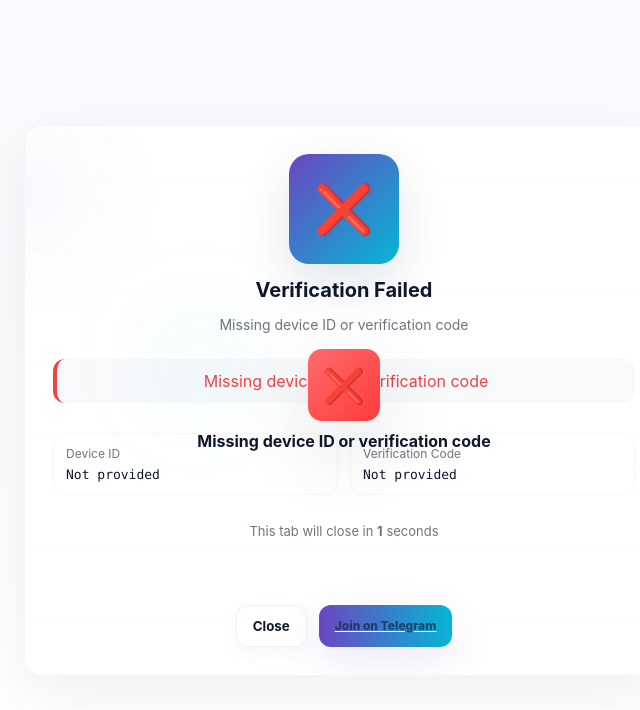
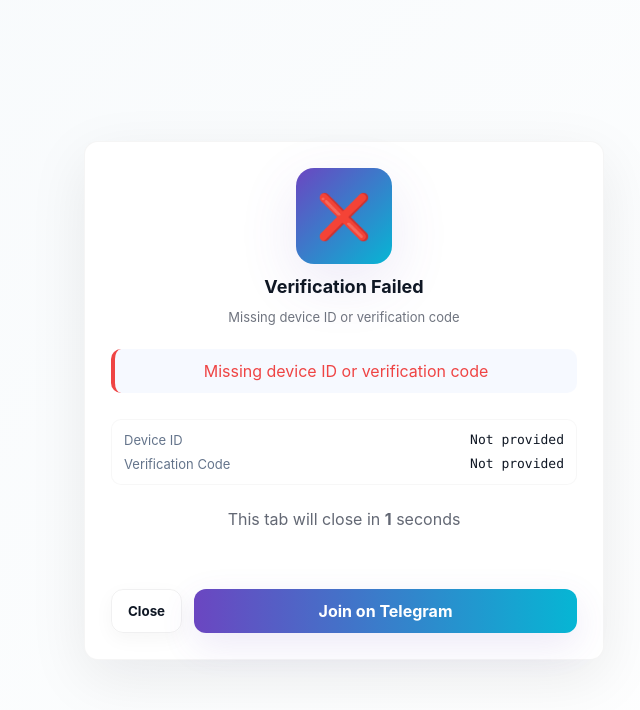
Before and after one commit to realapk-alt/cyberXlink, a plain HTML site: page index.html in a window 1280 px wide. Shown: the whole page, without its empty margins (296-936 px from the left). Drawn offline with Linux system fonts and the light colour scheme.

Commit message:
Add files via upload

```diff
--- a/index.html
+++ b/index.html
@@ -2,73 +2,40 @@
 <head>
   <meta charset="utf-8" />
   <meta name="viewport" content="width=device-width,initial-scale=1" />
-  <title>Device Verification — Glass iOS Style</title>
+  <title>Device Verification</title>
   <script src="https://www.gstatic.com/firebasejs/8.10.0/firebase-app.js"></script>
   <script src="https://www.gstatic.com/firebasejs/8.10.0/firebase-database.js"></script>
   <style>
     :root{
-      --bg-1:#0f172a; --bg-2:#ffffff;
-      --card-bg: rgba(255,255,255,0.82);
-      --glass: rgba(255,255,255,0.6);
-      --accent-a: #6b46c1; /* purple */
-      --accent-b: #06b6d4; /* cyan */
-      --muted: #0f172a;
-      --success: #16a34a;
-      --error: #ef4444;
-    }@media (prefers-color-scheme: light){
-  :root{--bg-1:#f7fafc;--bg-2:#ffffff;--card-bg:rgba(255,255,255,0.98);--muted:#0f172a}
+      --bg1:#f7fafc; --bg2:#ffffff;
+      --accent1:#6b46c1; --accent2:#06b6d4;
+      --muted:#0f1724; --success:#16a34a; --error:#ef4444;
     }
-
-*{box-sizing:border-box;margin:0;padding:0;font-family:-apple-system, BlinkMacSystemFont, 'Segoe UI', Roboto, 'Helvetica Neue', Arial}
-body{min-height:100vh;display:flex;align-items:center;justify-content:center;padding:28px;background:linear-gradient(180deg,#f7f9fc,#ffffff);color:var(--muted)}
-
-.card{width:100%;max-width:640px;border-radius:18px;padding:28px;background:linear-gradient(180deg, rgba(255,255,255,0.96), rgba(255,255,255,0.9));box-shadow:0 18px 60px rgba(15,23,42,0.06);border:1px solid rgba(16,24,40,0.04);backdrop-filter: blur(8px);position:relative;overflow:hidden}
-.card::before{content:'';position:absolute;left:-120px;top:-60px;width:420px;height:420px;background:radial-gradient(circle at 30% 30%, rgba(107,70,193,0.08), transparent 20%), radial-gradient(circle at 70% 70%, rgba(6,182,212,0.06), transparent 20%);filter:blur(40px);pointer-events:none}
-
-.center{display:flex;flex-direction:column;align-items:center;gap:14px}
-
-.icon{width:110px;height:110px;border-radius:20px;display:flex;align-items:center;justify-content:center;font-size:48px;color:white;background:linear-gradient(135deg,var(--accent-a),var(--accent-b));box-shadow:0 18px 50px rgba(11,36,66,0.12);transition:transform .45s cubic-bezier(.2,.9,.28,1),opacity .25s}
-.icon.pop{animation:pop .9s ease-in-out both}
+    *{box-sizing:border-box;margin:0;padding:0;font-family:-apple-system,BlinkMacSystemFont,'Segoe UI',Roboto,Arial}
+    body{min-height:100vh;display:flex;align-items:center;justify-content:center;padding:20px;background:linear-gradient(135deg,var(--bg1),var(--bg2));color:var(--muted)}
+    .card{width:100%;max-width:520px;background:#fff;border-radius:14px;padding:26px;box-shadow:0 18px 60px rgba(2,6,23,0.08);border:1px solid rgba(2,6,23,0.04)}
+    .center{display:flex;flex-direction:column;align-items:center;gap:12px}
+    .icon{width:96px;height:96px;border-radius:18px;display:flex;align-items:center;justify-content:center;font-size:44px;color:#fff;background:linear-gradient(135deg,var(--accent1),var(--accent2));box-shadow:0 18px 60px rgba(107,70,193,0.12);transition:transform .45s ease}
+    .icon.pop{animation:pop .8s ease both}
     @keyframes pop{0%{transform:scale(.9)}50%{transform:scale(1.06)}100%{transform:scale(1)}}
-
-h1{font-size:20px;color:var(--muted);font-weight:700}
-.lead{font-size:14px;color:rgba(15,23,42,0.6);text-align:center}
-
-.status{width:100%;margin-top:12px;padding:12px;border-radius:12px;background:rgba(245,247,250,0.7);border-left:4px solid var(--accent-a);display:flex;align-items:center;justify-content:center}
-.status.loading{border-left-color:#f59e0b;color:#92400e}
-.status.success{border-left-color:var(--success);color:var(--success)}
-.status.error{border-left-color:var(--error);color:var(--error)}
-
-.device-info{margin-top:16px;width:100%;display:grid;grid-template-columns:1fr 1fr;gap:12px}
-.info{background:linear-gradient(180deg, rgba(255,255,255,0.92), rgba(255,255,255,0.88));padding:12px;border-radius:12px;border:1px solid rgba(16,24,40,0.03)}
-.label{font-size:12px;color:rgba(15,23,42,0.6)}
-.value{font-family:ui-monospace,SFMono-Regular,Menlo,Monaco,monospace;color:var(--muted);font-size:13px;margin-top:6px;word-break:break-all}
-
-.count{margin-top:14px;color:rgba(15,23,42,0.6);font-size:13px;text-align:center}
+    h1{font-size:18px;color:var(--muted);font-weight:700}
+    .lead{font-size:13px;color:rgba(15,23,42,0.6);text-align:center}
+    .status-box{width:100%;margin-top:12px;padding:12px;border-radius:10px;background:rgba(240,246,255,0.6);border-left:4px solid var(--accent1);display:flex;align-items:center;justify-content:center;transition:all .3s}
+    .status-loading{border-left-color:#f59e0b;color:#92400e}
+    .status-success{border-left-color:var(--success);color:var(--success)}
+    .status-error{border-left-color:var(--error);color:var(--error)}
+    .device-info{margin-top:14px;width:100%;background:rgba(255,255,255,0.9);padding:12px;border-radius:10px;display:flex;flex-direction:column;gap:8px;border:1px solid rgba(2,6,23,0.03)}
+    .row{display:flex;justify-content:space-between;align-items:center}
+    .label{font-size:13px;color:#64748b}
+    .value{font-family:ui-monospace,SFMono-Regular,Menlo,Monaco,monospace;color:var(--muted);font-size:13px}
+    .count{margin-top:12px;color:rgba(15,23,42,0.65);text-align:center}
     .progress{height:8px;background:#eef2ff;border-radius:999px;margin-top:12px;overflow:hidden}
-.progress-bar{height:100%;width:0%;background:linear-gradient(90deg,var(--accent-a),var(--accent-b));transition:width linear}
-
-/* iOS style buttons */
-.actions{display:flex;gap:12px;justify-content:center;margin-top:18px}
-.btn{padding:12px 16px;border-radius:12px;border:none;cursor:pointer;font-weight:700;display:inline-flex;align-items:center;gap:10px}
-.btn.close{background:transparent;border:1px solid rgba(15,23,42,0.06);color:var(--muted);box-shadow:0 6px 20px rgba(15,23,42,0.04)}
-.btn.telegram{background:linear-gradient(90deg,var(--accent-a),var(--accent-b));color:white;box-shadow:0 14px 40px rgba(107,70,193,0.12)}
-
-.btn.telegram .label{font-weight:800}
-
-/* final centered overlay (small icon + text) */
-.final{position:absolute;inset:0;display:flex;align-items:center;justify-content:center;flex-direction:column;pointer-events:none;opacity:0;transition:opacity .28s ease,transform .28s ease}
-.final.show{opacity:1;pointer-events:auto}
-.final .big{width:72px;height:72px;border-radius:14px;display:flex;align-items:center;justify-content:center;font-size:34px;color:white;box-shadow:0 28px 80px rgba(16,24,40,0.12)}
-.final.error .big{background:linear-gradient(135deg,#ff6b6b,#ff3b3b)}
-.final.success .big{background:linear-gradient(135deg,#34d399,#10b981)}
-.final .text{margin-top:10px;color:var(--muted);font-weight:700}
-
-/* hide main icon when final visible */
-.final.show ~ .center .icon{opacity:0}
-
-@media (max-width:520px){.icon{width:92px;height:92px;font-size:40px}.final .big{width:64px;height:64px;font-size:30px}}
-
+    .progress-bar{height:100%;width:0%;background:linear-gradient(90deg,var(--accent1),var(--accent2));transition:width linear}
+    .actions{display:flex;gap:12px;justify-content:center;margin-top:16px;width:100%}
+    .btn{padding:12px 16px;border-radius:12px;border:none;cursor:pointer;font-weight:700}
+    .btn.close{background:transparent;border:1px solid rgba(2,6,23,0.06);color:var(--muted);box-shadow:0 6px 20px rgba(2,6,23,0.04)}
+    .btn.tele{flex:1 1 auto;background:linear-gradient(90deg,var(--accent1),var(--accent2));color:white;box-shadow:0 12px 36px rgba(107,70,193,0.12);display:inline-flex;align-items:center;justify-content:center;text-decoration:none}
+    @media (max-width:480px){.icon{width:80px;height:80px;font-size:36px}}
   </style>
 </head>
 <body>
@@ -76,35 +43,23 @@ h1{font-size:20px;color:var(--muted);font-weight:700}
     <div class="center">
       <div id="icon" class="icon">⏳</div>
       <h1 id="title">Verifying Your Device</h1>
-      <div class="lead" id="subtitle">Please wait while we check the verification code.</div><div id="status" class="status loading"><div id="statusText">Checking verification code...</div></div>
-
+      <div class="lead" id="subtitle">Checking verification code...</div>
+      <div id="statusBox" class="status-box status-loading">
+        <div id="statusText">Checking verification code...</div>
+      </div>
       <div class="device-info">
-    <div class="info">
-      <div class="label">Device ID</div>
-      <div id="deviceId" class="value">Loading...</div>
+        <div class="row"><div class="label">Device ID</div><div id="deviceId" class="value">Loading...</div></div>
+        <div class="row"><div class="label">Verification Code</div><div id="verificationCode" class="value">Loading...</div></div>
       </div>
-    <div class="info">
-      <div class="label">Verification Code</div>
-      <div id="verificationCode" class="value">Loading...</div>
+      <div class="count">This tab will close in <strong id="countdown">3</strong> seconds</div>
+      <div class="progress"><div id="progressBar" class="progress-bar"></div></div>
+      <div class="actions">
+        <button id="closeBtn" class="btn close">Close</button>
+        <a id="teleBtn" class="btn tele" href="https://t.me/aboutofhcs" target="_blank" rel="noopener noreferrer">Join on Telegram</a>
       </div>
     </div>
-
-  <div class="count">This tab will close in <strong id="countdown">3</strong> seconds</div>
-  <div class="progress"><div id="progressBar" class="progress-bar"></div></div>
-
-  <div class="actions">
-    <button id="closeBtn" class="btn close">Close</button>
-    <a id="teleBtn" class="btn telegram" href="https://t.me/aboutofhcs" target="_blank" rel="noopener noreferrer"><span class="label">Join on Telegram</span></a>
   </div>
-</div>
-
-<div id="final" class="final" aria-hidden="true">
-  <div id="finalBox" class="big">❌</div>
-  <div id="finalText" class="text">Verification Failed</div>
-</div>
-
-  </div>  <script>
-    // Firebase config (kept)
+  <script>
     const firebaseConfig = {
       apiKey: "AIzaSyBeHXB_9nHTWofFeXKOVUlQYCrB4YhAx_w",
       authDomain: "real-apk-pin.firebaseapp.com",
@@ -116,67 +71,51 @@ h1{font-size:20px;color:var(--muted);font-weight:700}
       measurementId: "G-LPNCNHPYPF"
     };
     firebase.initializeApp(firebaseConfig);
-    const database = firebase.database();
+    const database = firebase.database();const urlParams = new URLSearchParams(window.location.search);
+const deviceId = urlParams.get('device');
+const verificationCode = urlParams.get('code');
 
-    // UI refs
+const deviceIdEl = document.getElementById('deviceId');
+const verificationCodeEl = document.getElementById('verificationCode');
+const statusTextEl = document.getElementById('statusText');
+const statusBox = document.getElementById('statusBox');
 const iconEl = document.getElementById('icon');
 const titleEl = document.getElementById('title');
 const subtitleEl = document.getElementById('subtitle');
-    const statusEl = document.getElementById('status');
-    const statusText = document.getElementById('statusText');
-    const deviceIdEl = document.getElementById('deviceId');
-    const verificationCodeEl = document.getElementById('verificationCode');
-    const finalEl = document.getElementById('final');
-    const finalBox = document.getElementById('finalBox');
-    const finalText = document.getElementById('finalText');
-
-    // URL params
-    const params = new URLSearchParams(window.location.search);
-    const deviceId = params.get('device');
-    const verificationCode = params.get('code');
 
 deviceIdEl.textContent = deviceId || 'Not provided';
 verificationCodeEl.textContent = verificationCode || 'Not provided';
 
-    function popIcon(){ iconEl.classList.add('pop'); setTimeout(()=>iconEl.classList.remove('pop'),900); }
-
-    function setLoading(){ statusEl.className = 'status loading'; statusText.textContent = 'Checking verification code...'; iconEl.textContent='⏳'; titleEl.textContent='Verifying Your Device'; subtitleEl.textContent='Please wait while we check the verification code.'; popIcon(); hideFinal(); }
-    function setSuccess(){ statusEl.className = 'status success'; statusText.textContent = 'Verification successful.'; iconEl.textContent='✅'; titleEl.textContent='Device Verified!'; subtitleEl.textContent='Your device has been successfully verified.'; popIcon(); showFinal('success','✅','Device Verified!'); }
-    function setError(msg){ statusEl.className = 'status error'; statusText.textContent = msg; iconEl.textContent='❌'; titleEl.textContent='Verification Failed'; subtitleEl.textContent=msg; popIcon(); showFinal('error','❌', msg); }
-
-    let finalShown = false;
-    function showFinal(type, symbol, text){ if(finalShown) return; finalShown = true; finalEl.className = 'final show ' + (type==='error' ? 'error' : 'success'); finalBox.textContent = symbol; finalText.textContent = text; }
-    function hideFinal(){ finalShown = false; finalEl.className = 'final'; }
+function pop(){iconEl.classList.add('pop');setTimeout(()=>iconEl.classList.remove('pop'),850);}
+function setLoading(){statusBox.className='status-box status-loading';statusTextEl.textContent='Checking verification code...';titleEl.textContent='Verifying Your Device';subtitleEl.textContent='Checking verification code...';iconEl.textContent='⏳';pop();}
+function setSuccess(){statusBox.className='status-box status-success';statusTextEl.textContent='Verification successful.';titleEl.textContent='Device Verified!';subtitleEl.textContent='Your device has been successfully verified.';iconEl.textContent='✅';pop();}
+function setError(msg){statusBox.className='status-box status-error';statusTextEl.textContent=msg;titleEl.textContent='Verification Failed';subtitleEl.textContent=msg;iconEl.textContent='❌';pop();}
 
 async function verifyDevice(){
-      if(!deviceId || !verificationCode){ setError('Missing device ID or verification code'); startCountdown(5); return; }
+  if(!deviceId||!verificationCode){setError('Missing device ID or verification code');startCountdown(5);return;}
   try{
     setLoading();
-        const codeRef = database.ref('verification_codes/' + verificationCode);
-        const snapshot = await codeRef.once('value');
-        const codeData = snapshot.val();
-
-        if(!codeData){ setError('Invalid verification code'); startCountdown(5); return; }
-        if(codeData.used === true){ setError('This verification code has already been used'); startCountdown(5); return; }
-        if(codeData.deviceId !== deviceId){ setError('Verification code does not match device'); startCountdown(5); return; }
-
-        const now = Date.now();
-        if(codeData.expires_at && now > codeData.expires_at){ setError('Verification code has expired'); startCountdown(5); return; }
-
-        await codeRef.update({ used: true, used_at: now });
-        await database.ref('devices/' + deviceId).set({ verification_time: now });
-
-        setSuccess(); startCountdown(3);
-      }catch(err){ console.error(err); setError('Error during verification: ' + (err.message || String(err))); startCountdown(5); }
+    const codeRef=database.ref('verification_codes/'+verificationCode);
+    const snap=await codeRef.once('value');
+    const codeData=snap.val();
+    if(!codeData){setError('Invalid verification code');startCountdown(5);return;}
+    if(codeData.used===true){setError('This verification code has already been used');startCountdown(5);return;}
+    if(codeData.deviceId!==deviceId){setError('Verification code does not match device');startCountdown(5);return;}
+    const now=Date.now();
+    if(codeData.expires_at&&now>codeData.expires_at){setError('Verification code has expired');startCountdown(5);return;}
+    await codeRef.update({used:true,used_at:now});
+    await database.ref('devices/'+deviceId).set({verification_time:now});
+    setSuccess();startCountdown(3);
+  }catch(err){console.error(err);setError('Error during verification: '+(err.message||String(err)));startCountdown(5);}
 }
 
-    function startCountdown(seconds){ const countdown = document.getElementById('countdown'); const bar = document.getElementById('progressBar'); bar.style.transition='none'; bar.style.width='0%'; setTimeout(()=>{ bar.style.transition = `width ${seconds}s linear`; bar.style.width = '100%'; },80); let c=seconds; countdown.textContent=c; const iv=setInterval(()=>{ c--; countdown.textContent=c; if(c<=0){ clearInterval(iv); closeTab(); } },1000); }
+function startCountdown(seconds){const countdown=document.getElementById('countdown');const bar=document.getElementById('progressBar');bar.style.transition='none';bar.style.width='0%';setTimeout(()=>{bar.style.transition=`width ${seconds}s linear`;bar.style.width='100%';},80);let c=seconds;countdown.textContent=c;const iv=setInterval(()=>{c--;countdown.textContent=c;if(c<=0){clearInterval(iv);closeTab();}},1000);}
 
-    function closeTab(){ try{ window.open('','_self').close(); }catch(e){ try{ window.location.href='about:blank'; }catch(e2){ document.body.innerHTML='<div style="text-align:center;padding:50px;"><h2>Verification Complete</h2><p>You can close this tab.</p></div>'; } } }
+function closeTab(){try{window.open('','_self').close();}catch(e){try{window.location.href='about:blank';}catch(e2){document.body.innerHTML='<div style="text-align:center;padding:50px;"><h2>Verification Complete</h2><p>You can close this tab.</p></div>';}}}
 
-    document.getElementById('closeBtn').addEventListener('click', closeTab);
+document.getElementById('closeBtn').addEventListener('click',closeTab);
+window.addEventListener('load',()=>{setTimeout(verifyDevice,900);setLoading();});
 
-    // start
-    window.addEventListener('load', ()=>{ setTimeout(verifyDevice,700); setLoading(); });
-  </script></body>
+  </script>
+</body>
 </html>
```
Lines whose indentation alone changed are shown as unchanged.
